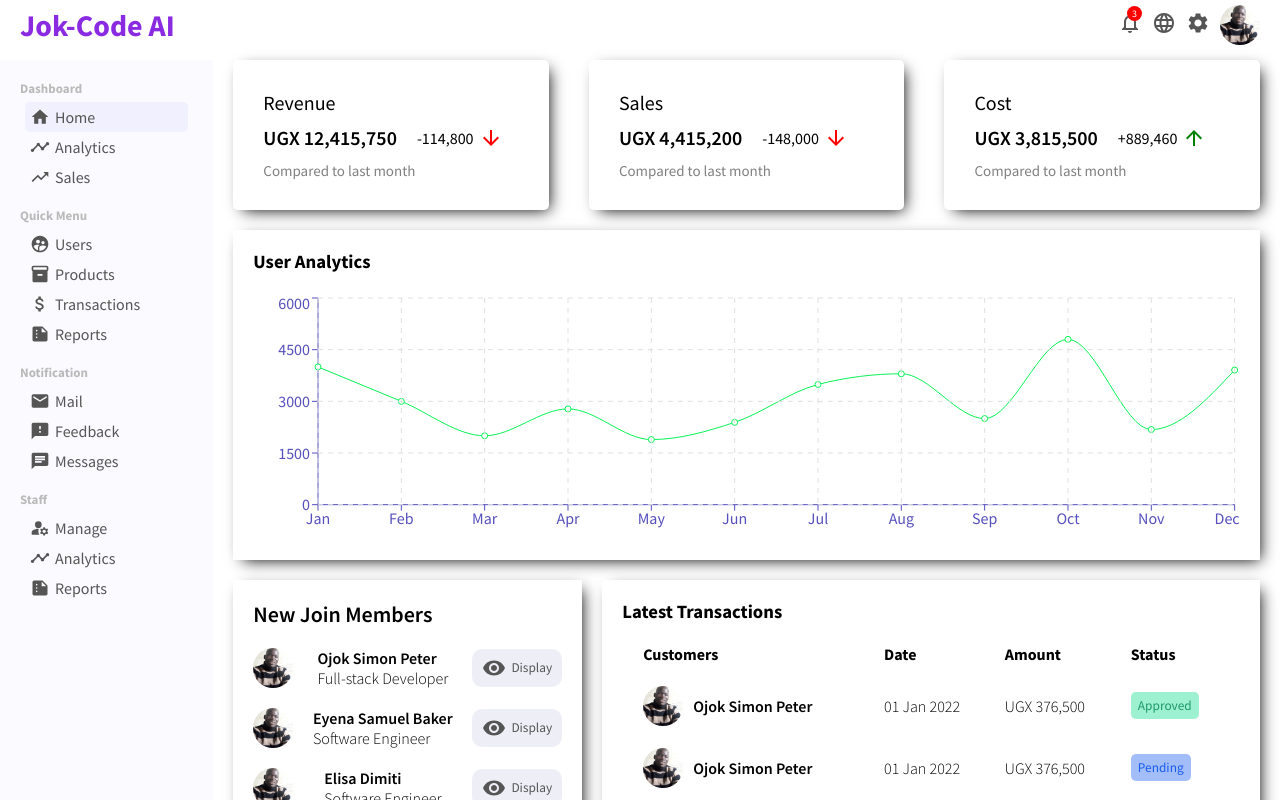
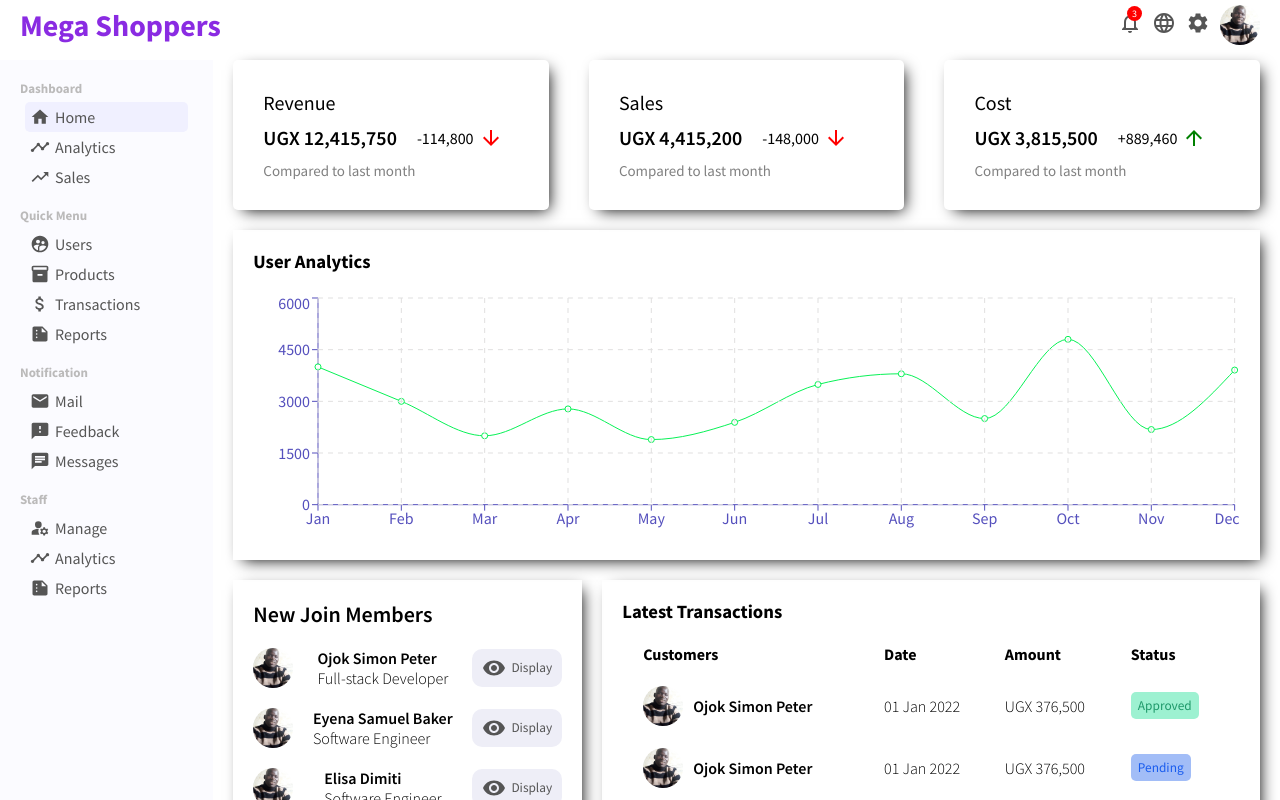
Before and after one commit to Jokmonsimon/react-admin-dashboard, a React (Create React App) app: page / in a window 1280 px wide. Shown: the top 800 px of the page. Built offline with nearby package versions, Linux system fonts and the light colour scheme.

Commit message:
New Update

```diff
--- a/src/components/header/Header.jsx
+++ b/src/components/header/Header.jsx
@@ -8,7 +8,7 @@ export default function Header() {
     <div className="header">
       <div className="header-wrapper">
         <div className="header-left">
-          <span className="logo">Jok-Code AI</span>
+          <span className="logo">Mega Shoppers</span>
         </div>
         <div className="header-right">
           <div className="header-icons-container">
```
